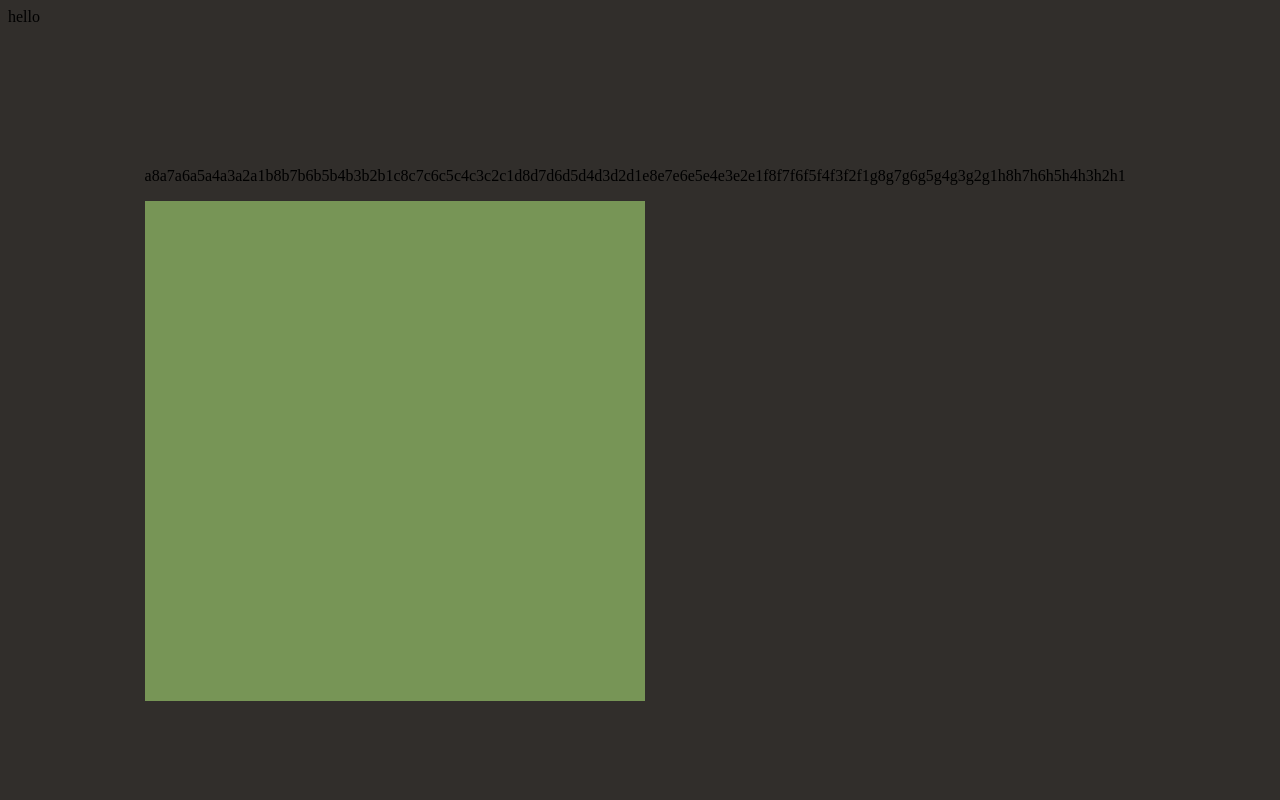
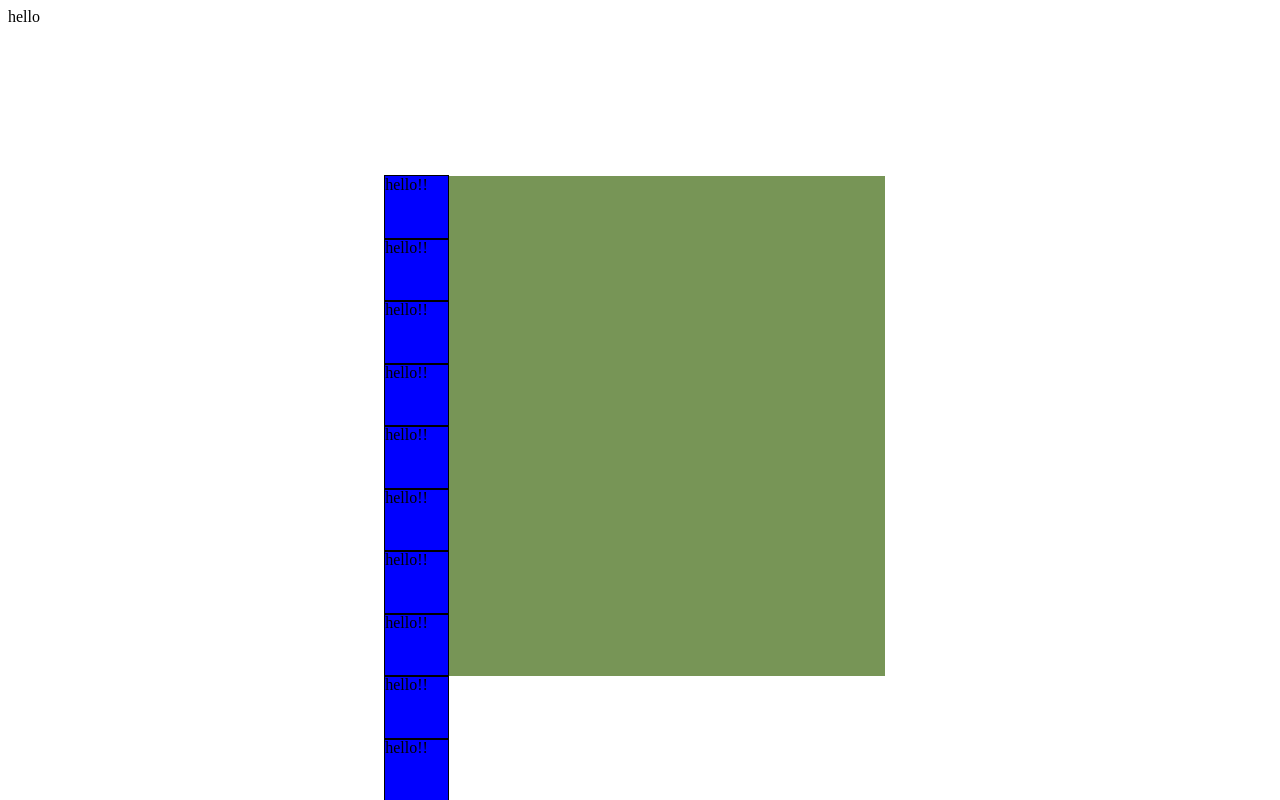
Before and after one commit to colinchambachan/Chess-Board-Visualizer, a React (Create React App) app: page / in a window 1280 px wide. Shown: the top 800 px of the page. Built offline with nearby package versions, Linux system fonts and the light colour scheme.

Commit message:
fixes passing of array prop to board and square component

```diff
--- a/src/App.js
+++ b/src/App.js
@@ -1,16 +1,13 @@
 import "./App.css";
-import { Helmet } from "react-helmet";
 import Game from "./components/Game";
 
 function App() {
   return (
     <>
-      <Helmet>
-        <style>{"body{background-color: #312e2b;}"}</style>
-      </Helmet>
       <div>hello</div>
 
       <div id="ChessboardDiv">
+        {/* display game */}
         <Game />
       </div>
     </>
--- a/src/components/Board.js
+++ b/src/components/Board.js
@@ -1,16 +1,14 @@
 import Square from "./Square.js";
 import "./Board.css";
 
-export default function Board(props) {
-  const squareIDList = props.squareIDArray;
-  const handleClick = props.handleClick;
+export default function Board({ squareIDArray, handleClick }) {
+  const squareIDList = [...squareIDArray];
   // Map each square id to its own square component
-
-  const boardSquares =
-    squareIDList &&
-    squareIDList.map((squareID) => (
-      <Square props={{ squareID, handleClick }} />
-    ));
+  console.log(squareIDList);
+  // Ternary operator ensures array contains values before proceeding
+  const boardSquares = squareIDList?.map((squareID) => (
+    <Square squareID={squareID} onClick={handleClick} />
+  ));
 
   return <div id="chess-board">{boardSquares}</div>;
 }
--- a/src/components/Game.js
+++ b/src/components/Game.js
@@ -21,8 +21,10 @@ function Game() {
 
   return (
     <>
-      <p>{squareIDArray}</p>
-      <Board props={{ squareIDArray, handleClick }} />
+      {/* // Todo: Delete tag, was used to test if array had values */}
+
+      {/* Current bug, board displays but not squares  */}
+      <Board squareIDArray={squareIDArray} handleClick={handleClick} />
     </>
   );
 }
--- a/src/components/Square.js
+++ b/src/components/Square.js
@@ -3,9 +3,11 @@ import "./Square.css";
  * Initializes Each square found on chessboard
  * @returns Single Square
  */
-export default function Square(props) {
-  let id = props.id;
-  let handleClick = props.handleClick;
-  // temporary onClick function notifies which square was clicked
-  return <div className="Square" onClick={() => handleClick(id)}></div>;
+export default function Square({ squareID, handleClick }) {
+  // uses props to handle onlick, which was passed from Game.js
+  return (
+    <div className="Square" onClick={() => alert(squareID)}>
+      hello!!
+    </div>
+  );
 }
```
